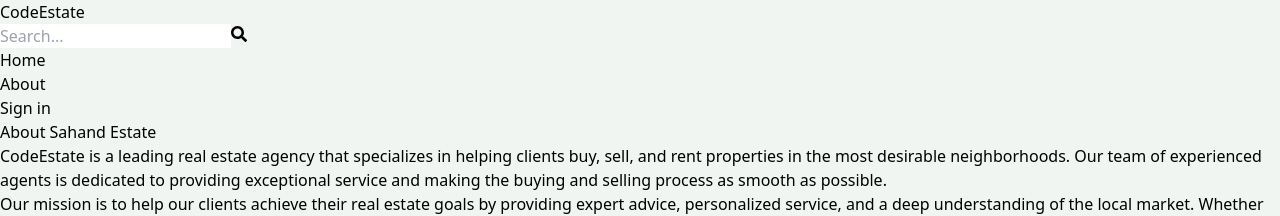
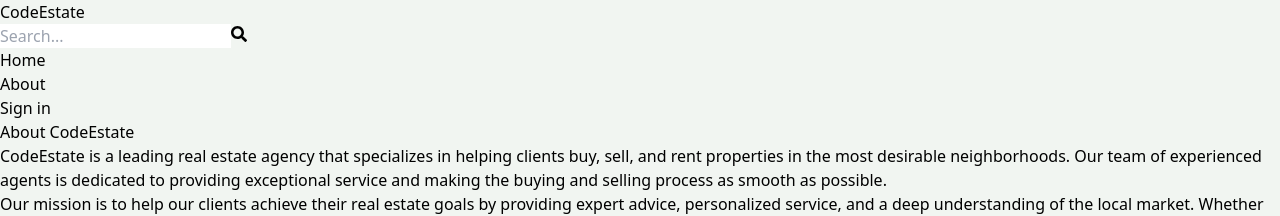
Before and after one commit to indecades/real-estate, a React (Vite) app in the folder client/: page /about in a window 1280 px wide. Shown: the top 216 px of the page. Built offline with nearby package versions, Linux system fonts and the light colour scheme; no server answers.

Commit message:
updating about page

```diff
--- a/client/src/pages/About.jsx
+++ b/client/src/pages/About.jsx
@@ -3,7 +3,7 @@
 export default function About() {
   return (
     <div>
-        <h1 className='text-3xl font-bold mb-4 text-slate-800'>About Sahand Estate</h1>
+        <h1 className='text-3xl font-bold mb-4 text-slate-800'>About CodeEstate</h1>
       <p className='mb-4 text-slate-700'>CodeEstate is a leading real estate agency that specializes
       in helping clients buy, sell, and rent properties in the most desirable neighborhoods.
       Our team of experienced agents is dedicated to providing exceptional service and making
```
